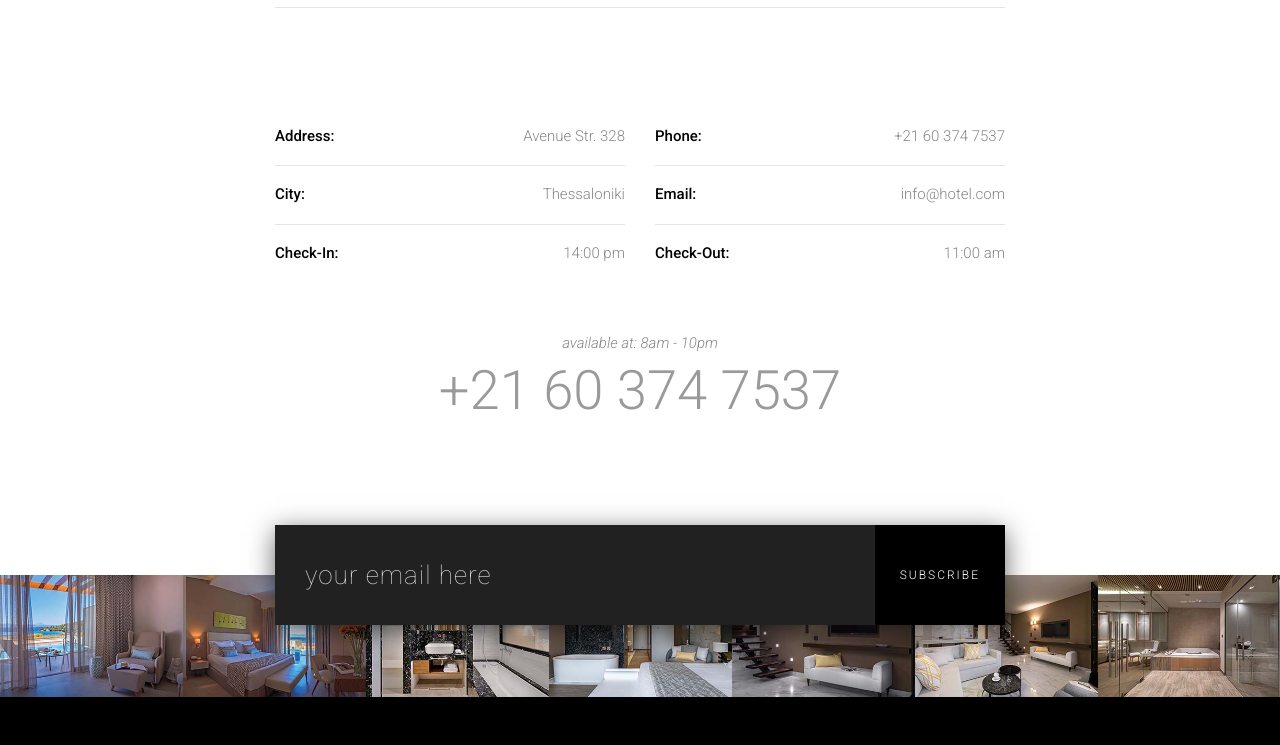
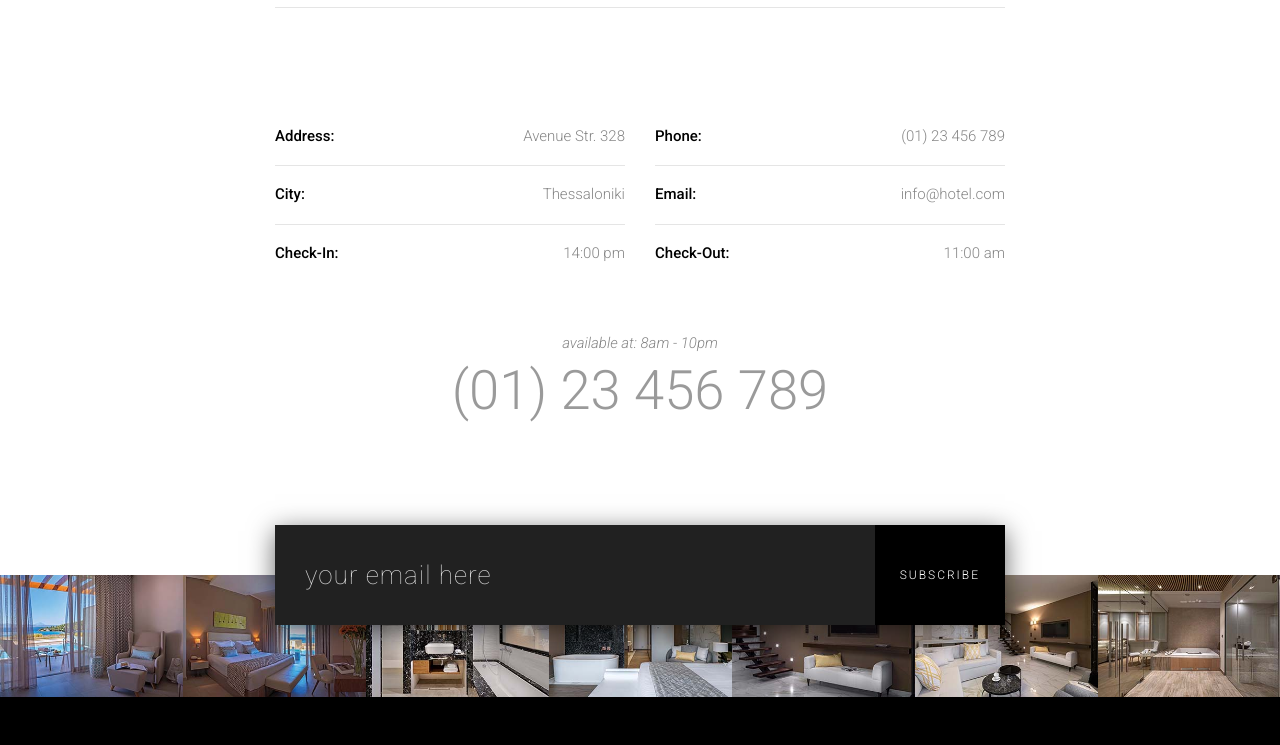
Before and after one commit to davecraft37/Hotel-Site, a plain HTML site: page contact.html in a window 1280 px wide. Shown: the part 1320-2065 px from the top of the page. Drawn offline with Linux system fonts and the light colour scheme.

Commit message:
Files Update

```diff
--- a/contact.html
+++ b/contact.html
@@ -250,7 +250,7 @@
 							<p class="color-black">Phone:</p>
 						</div>
 						<div class="address-in text-right">
-							<p>+21 60 374 7537</p>
+							<p>(01) 23 456 789</p>
 						</div>
 					</div>
 					<div class="address">
@@ -273,7 +273,7 @@
 				<div class="section clearfix"></div>
 				<div class="col-md-8 text-center mt-5" data-scroll-reveal="enter bottom move 50px over 0.7s after 0.2s">
 					<p class="mb-0"><em>available at: 8am - 10pm</em></p>
-					<h2 class="text-opacity">+21 60 374 7537</h2>
+					<h2 class="text-opacity">(01) 23 456 789</h2>
 				</div>
 			</div>
 			<div class="row justify-content-center">
```
Also changed, not shown: index-1.html (+2 -2 lines), index-2.html (+2 -2 lines), index.html (+2 -2 lines).
